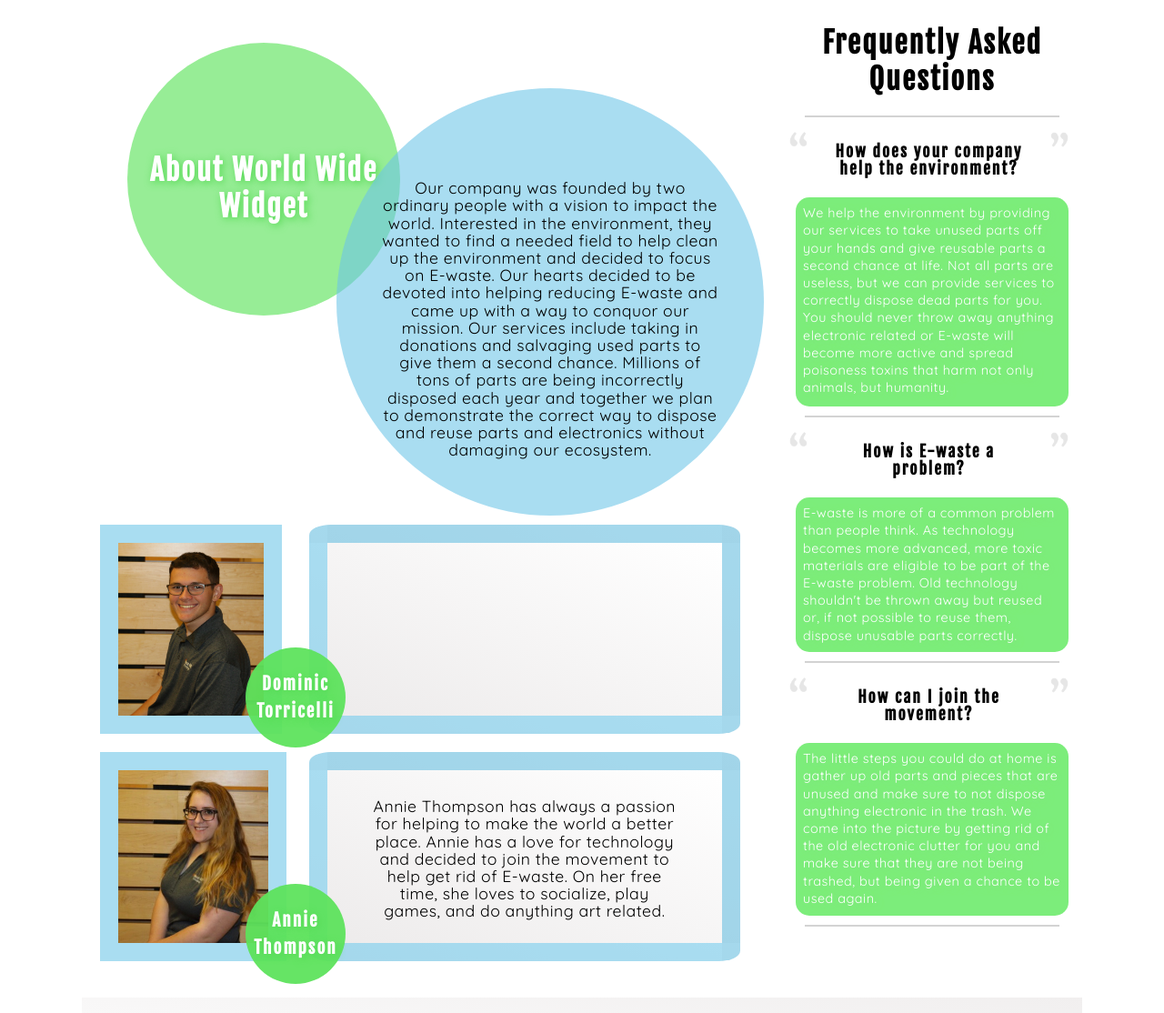
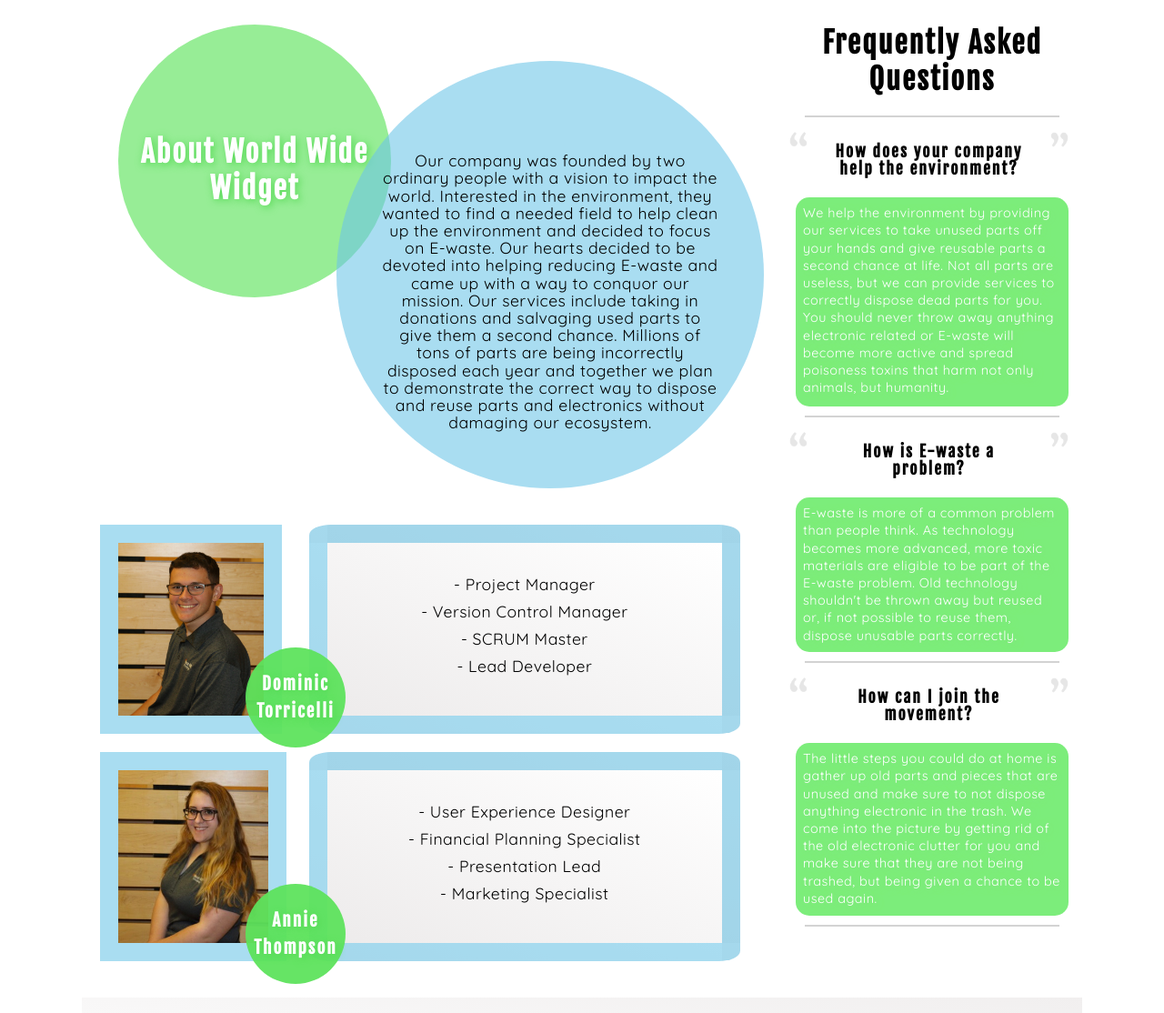
Before and after one commit to DTorricelli045/Capstone-Project, a plain HTML site: page about.html in a window 1280 px wide. Shown: the part 107-1221 px from the top of the page at 91% size. Drawn offline with Linux system fonts and the light colour scheme.

Commit message:
Touch ups and founders
Added founder content and also added touch ups to products

```diff
--- a/about.css
+++ b/about.css
@@ -127,7 +127,7 @@ section p {
   width: 470px;
   position: absolute;
   margin-left: 280px;
-  margin-top: 100px;
+  margin-top: 70px;
   color: black;
   font-size: 1.1em;
   padding-left: 50px;
@@ -146,8 +146,8 @@ section h2 {
   text-align: center;
   border-radius: 100%;
   background-color: rgba(93, 227, 92, 0.64);
-  margin-top: 50px;
-  margin-left: 50px;
+  margin-top: 30px;
+  margin-left: 40px;
   width: 300px;
   position: absolute;
   line-height: 40px;
@@ -187,6 +187,7 @@ section p.fp1 {
   padding-top: 30px;
   padding-bottom: 160px;
   margin-left: 250px;
+  line-height: 30px;
 }
 
 section p.fp2 {
@@ -201,6 +202,7 @@ section p.fp2 {
   padding-top: 30px;
   padding-bottom: 160px;
   margin-left: 250px;
+  line-height: 30px;
 }
 
 section h2.dh2 {
--- a/about.html
+++ b/about.html
@@ -46,15 +46,25 @@
 
     <img class="dominic" src="pics/ProPicDom.jpg">
     <p class="fp1">
-
+      - Project Manager
+      <br>
+      - Version Control Manager
+      <br>
+      - SCRUM Master
+      <br>
+      - Lead Developer
     </p>
     <h2 class="dh2">Dominic Torricelli</h2>
 
     <img class="annie" src="pics/annie.jpg" alt="">
     <p class="fp2">
-        Annie Thompson has always a passion for helping to make the world a better place. Annie has a
-        love for technology and decided to join the movement to help get rid of E-waste. On her free
-        time, she loves to socialize, play games, and do anything art related.
+      - User Experience Designer
+      <br>
+      - Financial Planning Specialist
+      <br>
+      - Presentation Lead
+      <br>
+      - Marketing Specialist
     </p>
     <h2 class="ah2">Annie Thompson</h2>
     </div>
```
Also changed, not shown: product.css (+5 -4 lines).
